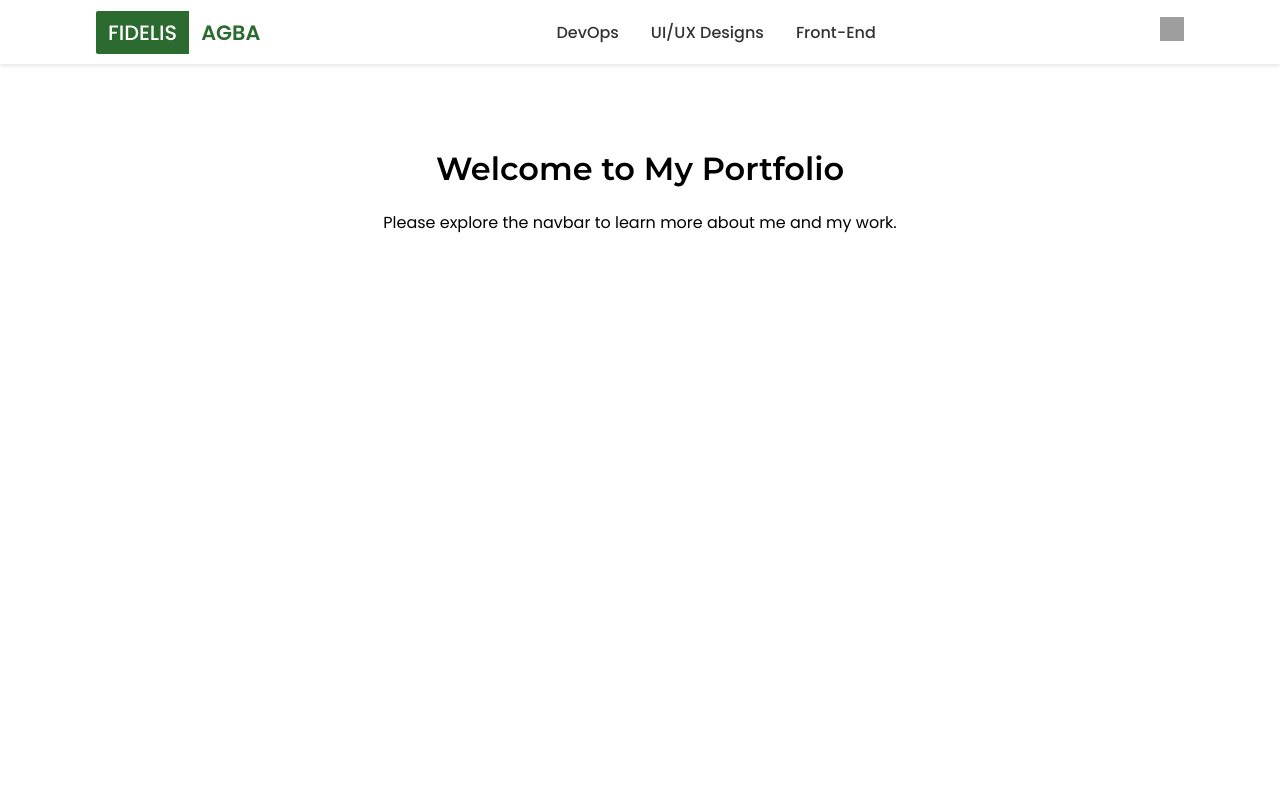
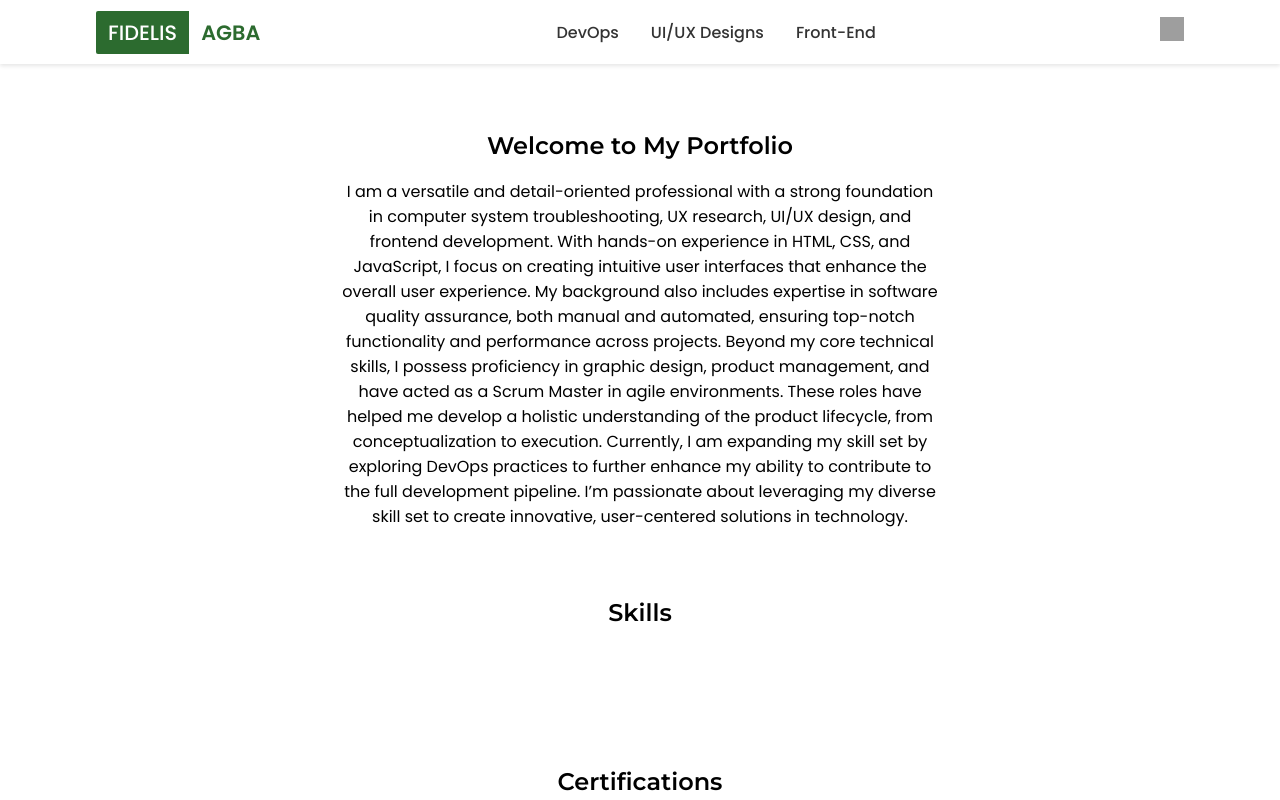
Before and after one commit to gadgetdom/fid37is-portfolio, a React (Create React App) app: page / in a window 1280 px wide. Shown: the top 800 px of the page. Built offline with nearby package versions, Linux system fonts and the light colour scheme; grey boxes are pictures that could not be loaded.

Commit message:
Add homepage informations

```diff
--- a/src/App.css
+++ b/src/App.css
@@ -9,6 +9,12 @@ body {
 
 * {
   box-sizing: inherit;
+}
+.no-select {
+  -webkit-user-select: none; /* Safari */
+  -moz-user-select: none; /* Firefox */
+  -ms-user-select: none; /* IE/Edge */
+  user-select: none;
 }
 
 .App {
@@ -64,6 +70,7 @@ body {
 .content {
   padding: 2rem;
   width: 100%;
+  min-height: 100vh;
   box-sizing: border-box;
   font-family: 'Poppins', sans-serif;
 }
--- a/src/App.js
+++ b/src/App.js
@@ -6,6 +6,7 @@ import DevOps from './pages/DevOps';
 import './App.css';
 import Designs from './pages/Designs';
 import FrontEnd from './pages/FrontEnd';
+import Footer from './components/Footer';
 
 function App() {
   // Replace with your actual name and phone number
@@ -25,6 +26,7 @@ function App() {
             <Route path="/frontend" element={<FrontEnd />} />
           </Routes>
         </div>
+        <Footer />
       </div>
     </Router>
   );
--- /dev/null
+++ b/src/components/Footer.js
@@ -0,0 +1,9 @@
+const Footer = () => {
+    return (
+        <footer style={{ textAlign: "center", padding: "10px" }}>
+            Fidelis Agba © 2025
+        </footer>
+        );
+    };
+
+export default Footer;
--- a/src/components/Navbar.js
+++ b/src/components/Navbar.js
@@ -1,9 +1,10 @@
-import React, { useState } from 'react';
-import { Link, useLocation } from 'react-router-dom';
-import './Navbar.css';
+import React, { useState } from "react";
+import { Link, useLocation } from "react-router-dom";
+import "./Navbar.css";
+import "../App.css";
 
 function Navbar({ name, phoneNumber }) {
-    const [firstName, lastName] = name.split(' ');
+    const [firstName, lastName] = name.split(" ");
     const [menuOpen, setMenuOpen] = useState(false);
     const location = useLocation();
 
@@ -12,51 +13,59 @@ function Navbar({ name, phoneNumber }) {
     };
 
     const isActive = (path) => {
-        return location.pathname === path ? 'active' : '';
+        return location.pathname === path ? "active" : "";
     };
 
     return (
         <nav className="navbar">
         <div className="navbar-name">
             <Link to="/">
-            <span className="name-first">{firstName}</span>
-            <span className="name-last">{lastName}</span>
+            <span className="name-first no-select">{firstName}</span>
+            <span className="name-last no-select">{lastName}</span>
             </Link>
         </div>
 
         <div className="hamburger" onClick={toggleMenu}>
-            <div className={`hamburger-line ${menuOpen ? 'open' : ''}`}></div>
-            <div className={`hamburger-line ${menuOpen ? 'open' : ''}`}></div>
-            <div className={`hamburger-line ${menuOpen ? 'open' : ''}`}></div>
+            <div className={`hamburger-line ${menuOpen ? "open" : ""}`}></div>
+            <div className={`hamburger-line ${menuOpen ? "open" : ""}`}></div>
+            <div className={`hamburger-line ${menuOpen ? "open" : ""}`}></div>
         </div>
 
-        <div className={`navbar-menu ${menuOpen ? 'open' : ''}`}>
+        <div className={`navbar-menu no-select ${menuOpen ? "open" : ""}`}>
             <Link
             to="/devops"
-            className={isActive('/devops')}
+            className={isActive("/devops")}
             onClick={() => setMenuOpen(false)}
             >
             DevOps
             </Link>
             <Link
             to="/designs"
-            className={isActive('/designs')}
+            className={isActive("/designs")}
             onClick={() => setMenuOpen(false)}
             >
             UI/UX Designs
             </Link>
             <Link
             to="/frontend"
-            className={isActive('/frontend')}
+            className={isActive("/frontend")}
             onClick={() => setMenuOpen(false)}
             >
             Front-End
             </Link>
         </div>
 
-        <div className="navbar-contact">
-            <a href={`https://wa.me/${phoneNumber}`} target="_blank" rel="noopener noreferrer">
-            <img src="https://upload.wikimedia.org/wikipedia/commons/thumb/6/6b/WhatsApp.svg/512px-WhatsApp.svg.png" alt="WhatsApp" className="whatsapp-icon" />
+        <div className="navbar-contact no-select">
+            <a
+            href={`https://wa.me/${phoneNumber}`}
+            target="_blank"
+            rel="noopener noreferrer"
+            >
+            <img
+                src="https://upload.wikimedia.org/wikipedia/commons/thumb/6/6b/WhatsApp.svg/512px-WhatsApp.svg.png"
+                alt="WhatsApp"
+                className="whatsapp-icon"
+            />
             </a>
         </div>
         </nav>
--- a/src/pages/Designs.js
+++ b/src/pages/Designs.js
@@ -2,7 +2,7 @@ import React from "react";
 
 function Designs() {
     return (
-        <div className="page-container">
+        <div className="page-container no-select">
         <h1>UI/UX Designs</h1>
         <p>Content about other works goes here...</p>
         <p>
--- a/src/pages/DevOps.js
+++ b/src/pages/DevOps.js
@@ -2,10 +2,10 @@ import React from 'react';
 
 function DevOps() {
     return (
-        <div className="page-container">
-        <h1>DevOps</h1>
-        <p>Content about DevOps goes here...</p>
-        <p>This section can include information about your DevOps skills, projects, and experiences.</p>
+        <div className="page-container no-select">
+            <h1>DevOps</h1>
+            <p>Content about DevOps goes here...</p>
+            <p>This section can include information about your DevOps skills, projects, and experiences.</p>
         </div>
     );
 }
--- a/src/pages/FrontEnd.js
+++ b/src/pages/FrontEnd.js
@@ -2,7 +2,7 @@ import React from 'react';
 
 function FrontEnd() {
     return (
-        <div className="page-container">
+        <div className="page-container no-select">
         <h1>Frontend Developments</h1>
         <p>Content about other works goes here...</p>
         <p>This section can showcase your additional projects, skills, or professional accomplishments.</p>
--- /dev/null
+++ b/src/pages/Home.css
@@ -0,0 +1,46 @@
+.page-container {
+    width: 100%;
+    display: flex;
+    flex-direction: column;
+    align-items: center;
+    /* padding: 20px; */
+  }
+
+  .first-section {
+    display: flex;
+    align-items: center;
+    justify-content: center;
+    width: 100%;
+    height: 50vh;
+    position: relative;
+  }
+
+  .text-column {
+    transition: transform 0.3s ease-in-out;
+    text-align: center;
+    max-width: 600px;
+  }
+
+  .text-column.shifted {
+    transform: translateX(150px);
+  }
+
+  .image-column {
+    position: absolute;
+    left: 0;
+    width: 200px;
+    height: auto;
+  }
+
+  .image-column img {
+    width: 100%;
+    height: auto;
+  }
+
+  /* Styling for sections */
+  .skills-section,
+  .certifications-section {
+    text-align: center;
+    padding: 50px 0;
+    width: 100%;
+  }
--- a/src/pages/Home.js
+++ b/src/pages/Home.js
@@ -1,12 +1,45 @@
 import React from 'react';
+import { useState } from "react";
+import "./Home.css";
 
-function Home() {
+const Home = () => {
+    const [hovered, setHovered] = useState(false);
+
     return (
-        <div className="page-container">
-        <h1>Welcome to My Portfolio</h1>
-        <p>Please explore the navbar to learn more about me and my work.</p>
+        <div className="page-container no-select">
+        {/* First Section */}
+        <section
+            className="first-section"
+            onMouseEnter={() => setHovered(true)}
+            onMouseLeave={() => setHovered(false)}
+        >
+            {hovered && (
+            <div className="image-column">
+                <img src="your-image.jpg" alt="Descriptive Alt" />
+            </div>
+            )}
+            <div className={`text-column ${hovered ? "shifted" : ""}`}>
+            <h1>Welcome to My Portfolio</h1>
+            <p>
+            I am a versatile and detail-oriented professional with a strong foundation in computer system troubleshooting, UX research, UI/UX design, and frontend development. With hands-on experience in HTML, CSS, and JavaScript, I focus on creating intuitive user interfaces that enhance the overall user experience. My background also includes expertise in software quality assurance, both manual and automated, ensuring top-notch functionality and performance across projects.
+Beyond my core technical skills, I possess proficiency in graphic design, product management, and have acted as a Scrum Master in agile environments. These roles have helped me develop a holistic understanding of the product lifecycle, from conceptualization to execution.
+Currently, I am expanding my skill set by exploring DevOps practices to further enhance my ability to contribute to the full development pipeline.
+I’m passionate about leveraging my diverse skill set to create innovative, user-centered solutions in technology.
+            </p>
+            </div>
+        </section>
+
+        {/* Second Section - Skills */}
+        <section className="skills-section">
+            <h2>Skills</h2>
+        </section>
+
+        {/* Third Section - Certifications */}
+        <section className="certifications-section">
+            <h2>Certifications</h2>
+        </section>
         </div>
     );
-}
+};
 
 export default Home;
```
